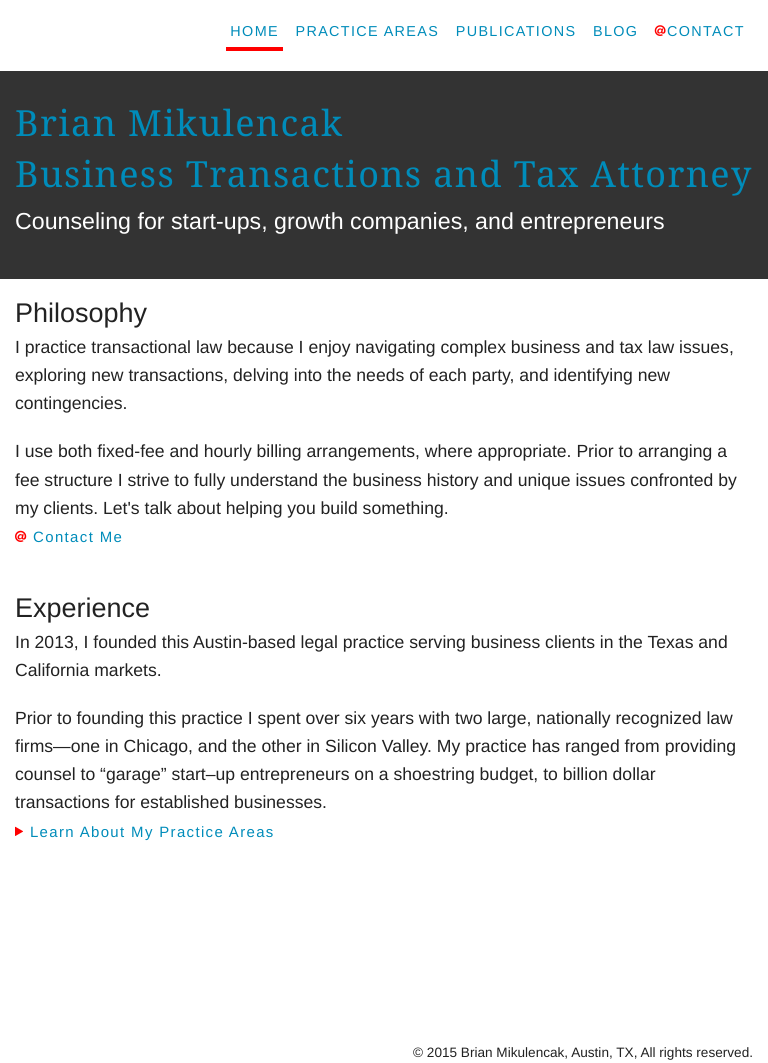
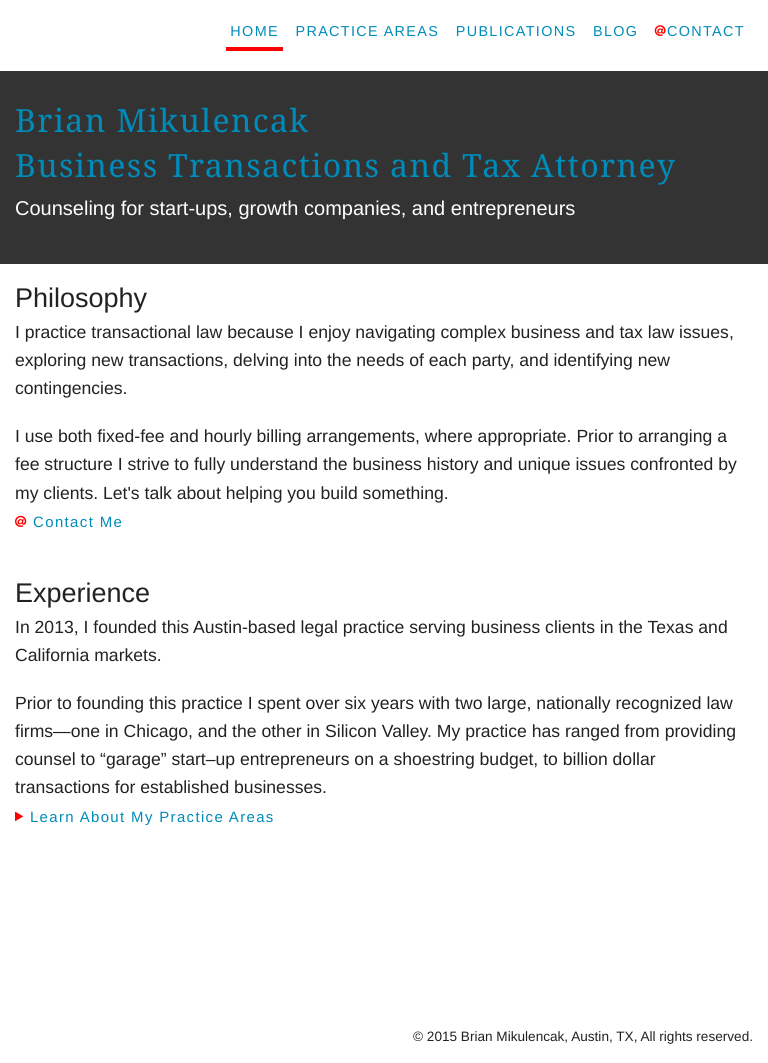
Before and after one commit to brianmik/bmaustinlaw, a Jekyll site: the page built from index.html, in a window 768 px wide. Built offline with Jekyll 4.4.1, drawn with Linux system fonts in a browser that asks for light colours; Markdown is read by kramdown in place of the engine named in the settings; comment, search, counter and statistics services are not loaded.

Commit message:
styling for small screens

```diff
--- a/css/main.css
+++ b/css/main.css
@@ -414,11 +414,11 @@ textarea {
   }
 
   .site-name {
-    font-size: 2.25rem;
+    font-size: 2rem;
   }
 
   .tagline {
-    font-size: 1.45rem;
+    font-size: 1.25rem;
   }
 
   .practice__area__items {
```
